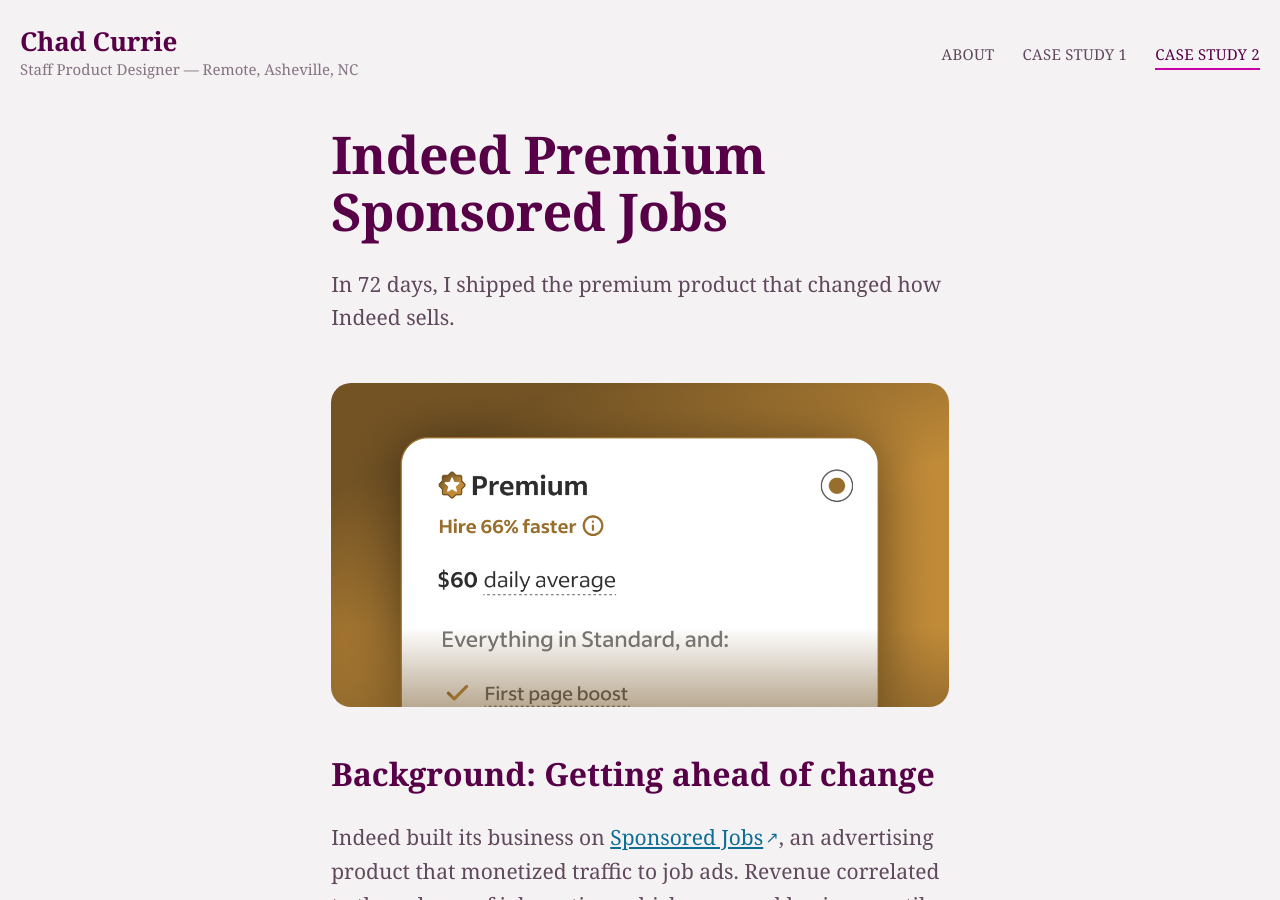
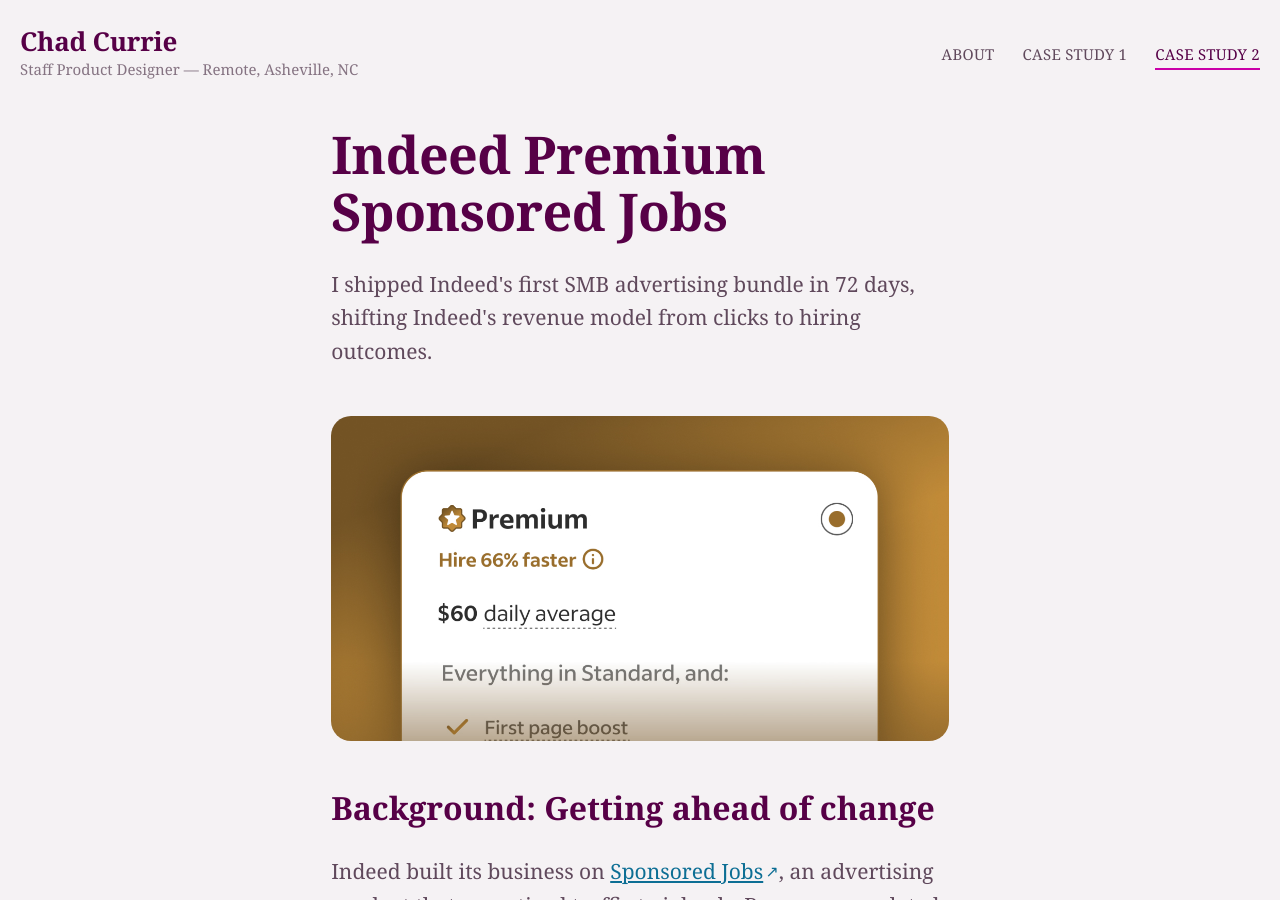
Before and after one commit to chadcurrie/chadcurrie.com, a Jekyll site: the page built from case-study-2/index.html, in a window 1280 px wide and 900 px high. Built offline with Jekyll 4.4.1, drawn with Linux system fonts in a browser that asks for light colours; some web fonts are replaced.

Commit message:
Content tweaks across About and both case studies
Co-Authored-By: Claude Sonnet 5 <noreply@anthropic.com>

```diff
--- a/case-study-2/index.html
+++ b/case-study-2/index.html
@@ -1,14 +1,14 @@
 ---
 layout: default
-title: Case Study 2
+title: Case Study 2 - Indeed Premium Sponsored Jobs
 image: /assets/images/case-study-two/premium-thumb.jpg
-description: "How I shipped Indeed's first premium advertising bundle in 72 days, now a primary driver of US revenue growth."
+description: "How I shipped Indeed's first SMB advertising bundle in 72 days, shifting Indeed's revenue model from clicks to hiring outcomes."
 ---
 
 
 <div class="prose">
   <h1>Indeed Premium Sponsored Jobs</h1>
-  <p>In 72 days, I shipped the premium product that changed how Indeed sells.</p>
+  <p>I shipped Indeed's first SMB advertising bundle in 72 days, shifting Indeed's revenue model from clicks to hiring outcomes.</p>
 </div>
 
 <figure class="media media--small">
--- a/index.html
+++ b/index.html
@@ -10,7 +10,7 @@ description: "Chad Currie is a Staff Product Designer who ships ambiguous zero-t
 
   <img class="headshot" src="{{ '/assets/images/about/chad-currie.jpeg' | relative_url }}" alt="Chad Currie">
 
-  <p>Most recently, I led design for <a href="https://www.indeed.com/employers/solutions/smart-sourcing" target="_blank" rel="noopener noreferrer">Sourcing Assistant</a>, Indeed's first autonomous AI sourcing product, from discovery to GA in eight months. <a href="{{ '/case-study-1/' | relative_url }}">View case study →</a></p>
+  <p>Most recently, I led design for <a href="https://www.indeed.com/employers/solutions/smart-sourcing" target="_blank" rel="noopener noreferrer">Sourcing Assistant</a>, Indeed's first autonomous AI sourcing agent, from discovery to GA in eight months. <a href="{{ '/case-study-1/' | relative_url }}">View case study →</a></p>
 
   <p>Before that I shipped <a href="https://www.indeed.com/employers/hiring-solutions/premium-sponsored-jobs" target="_blank" rel="noopener noreferrer">Premium Sponsored Jobs</a>, Indeed's first SMB advertising bundle, from kickoff to MVP in 72 days. <a href="{{ '/case-study-2/' | relative_url }}">View case study →</a></p>
 
@@ -23,7 +23,7 @@ description: "Chad Currie is a Staff Product Designer who ships ambiguous zero-t
 
   <p>I'm looking for a remote Staff, Lead, or Principal role on a team with a clear point of view about what it's building. I enjoy close product partnership and relish solving problems for the business and the user alike.</p>
 
-  <h3>Here's how</h3>
+  <h3>I drop in, figure it out, and run</h3>
   <ol>
     <li><strong>Range and execution:</strong> I've done the whole job: generalist, creative director, manager, and staff IC. I bring strategy instincts and hands on craft to the same problem.</li>
     <li><strong>Shared narratives:</strong> I tame uncertainty by shaping and socializing clear product stories. Then I bring others along with concrete plans and something they can see.</li>
```
Also changed, not shown: case-study-1/index.html (+4 -4 lines).
